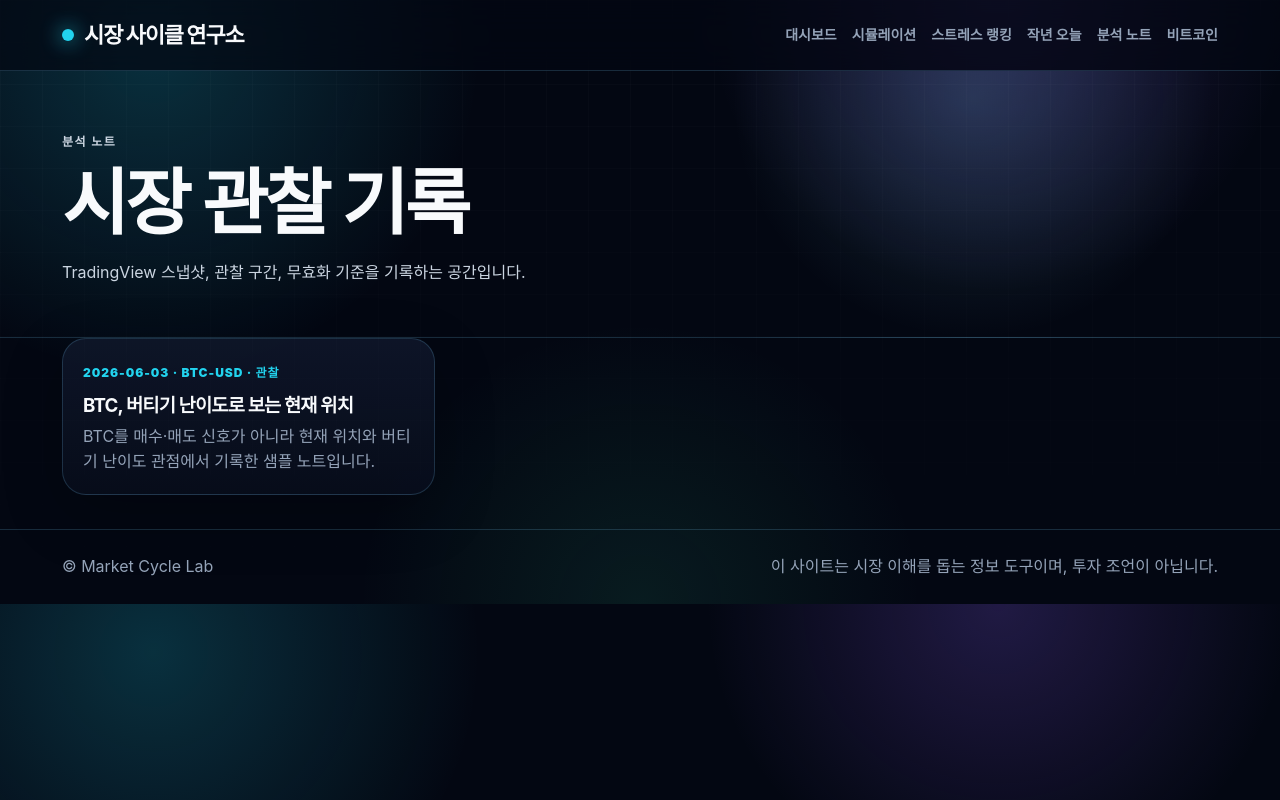
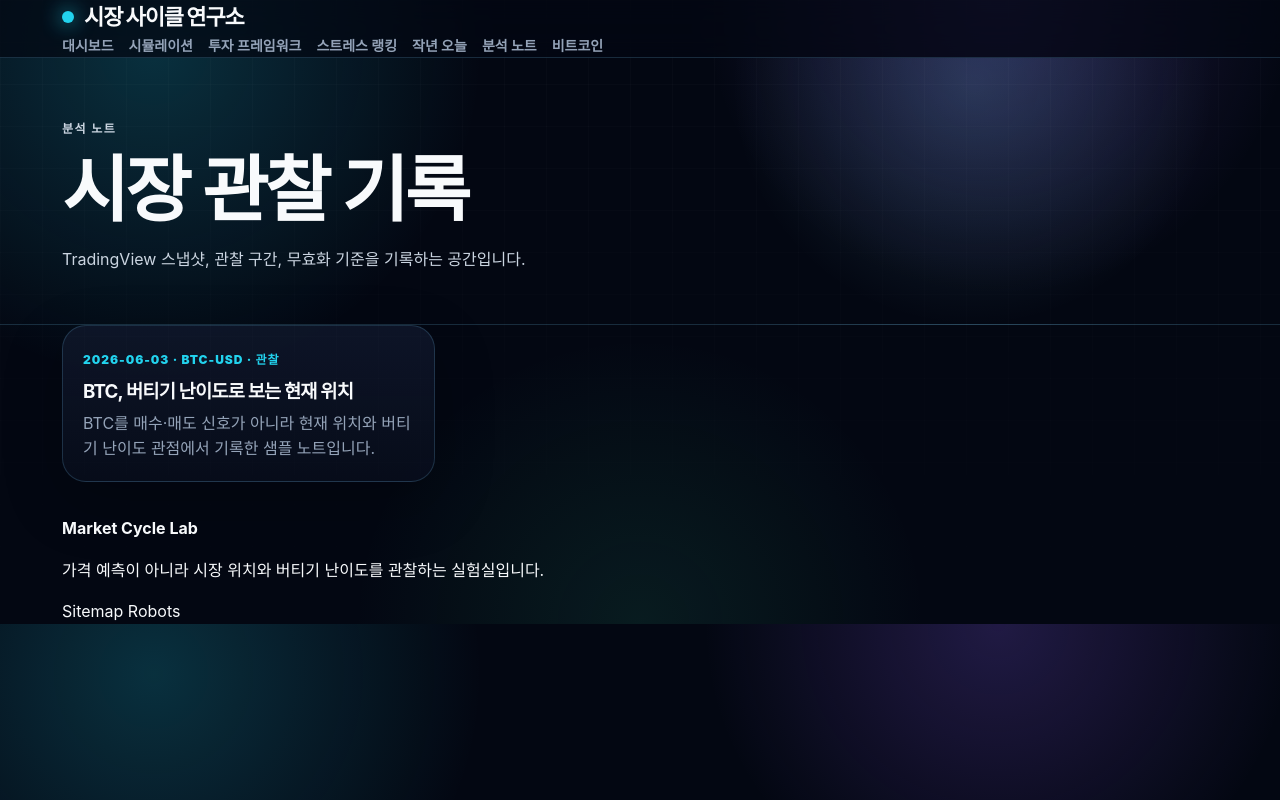
Before and after one commit to wooseong-dev/market-cycle-lab, a FastAPI app: page /analysis in a window 1280 px wide. Run offline with FastAPI, Linux system fonts and the light colour scheme.

Commit message:
20260610-3

```diff
--- a/templates/base.html
+++ b/templates/base.html
@@ -2,26 +2,34 @@
 <html lang="ko">
 <head>
   <meta charset="utf-8">
-  <title>{{ page_title }} | {{ settings.site_name }}</title>
-  <meta name="description" content="{{ page_description }}">
   <meta name="viewport" content="width=device-width, initial-scale=1">
-  {% if settings.google_site_verification %}<meta name="google-site-verification" content="{{ settings.google_site_verification }}">{% endif %}
-  {% if settings.naver_site_verification %}<meta name="naver-site-verification" content="{{ settings.naver_site_verification }}">{% endif %}
-  <link rel="canonical" href="{{ settings.site_url }}{{ request.url.path }}">
-  <meta property="og:title" content="{{ page_title }}">
-  <meta property="og:description" content="{{ page_description }}">
-  <meta property="og:type" content="website">
-  <meta property="og:url" content="{{ settings.site_url }}{{ request.url.path }}">
-  <meta name="twitter:card" content="summary_large_image">
+  <title>{{ page_title or settings.site_name }}</title>
+  <meta name="description" content="{{ page_description or settings.site_description }}">
+
+  {% if settings.google_site_verification %}
+  <meta name="google-site-verification" content="{{ settings.google_site_verification }}">
+  {% endif %}
+
+  {% if settings.naver_site_verification %}
+  <meta name="naver-site-verification" content="{{ settings.naver_site_verification }}">
+  {% endif %}
+
+  <link rel="canonical" href="{{ settings.site_url.rstrip('/') }}{{ request.url.path }}">
   <link rel="stylesheet" href="/static/styles.css">
 </head>
 <body>
+  <div class="site-shell">
     <header class="site-header">
-  <div class="container nav">
-    <a class="brand" href="/"><span class="brand-dot"></span>시장 사이클 연구소</a>
-    <nav>
+      <div class="container nav-wrap">
+        <a class="brand" href="/">
+          <span class="brand-dot"></span>
+          <span>시장 사이클 연구소</span>
+        </a>
+
+        <nav class="top-nav">
           <a href="/">대시보드</a>
           <a href="/simulations">시뮬레이션</a>
+          <a href="/framework">투자 프레임워크</a>
           <a href="/rankings/stress">스트레스 랭킹</a>
           <a href="/tools/last-year">작년 오늘</a>
           <a href="/analysis">분석 노트</a>
@@ -29,8 +37,25 @@
         </nav>
       </div>
     </header>
-<main>{% block content %}{% endblock %}</main>
-<footer class="footer"><div class="container"><span>© {{ settings.site_name }}</span><span>이 사이트는 시장 이해를 돕는 정보 도구이며, 투자 조언이 아닙니다.</span></div></footer>
+
+    <main>
+      {% block content %}{% endblock %}
+    </main>
+
+    <footer class="site-footer">
+      <div class="container footer-grid">
+        <div>
+          <strong>{{ settings.site_name }}</strong>
+          <p>가격 예측이 아니라 시장 위치와 버티기 난이도를 관찰하는 실험실입니다.</p>
+        </div>
+        <div>
+          <a href="/sitemap.xml">Sitemap</a>
+          <a href="/robots.txt">Robots</a>
+        </div>
+      </div>
+    </footer>
+  </div>
+
   <script src="/static/app.js"></script>
 </body>
 </html>
```
Lines whose indentation alone changed are shown as unchanged.
